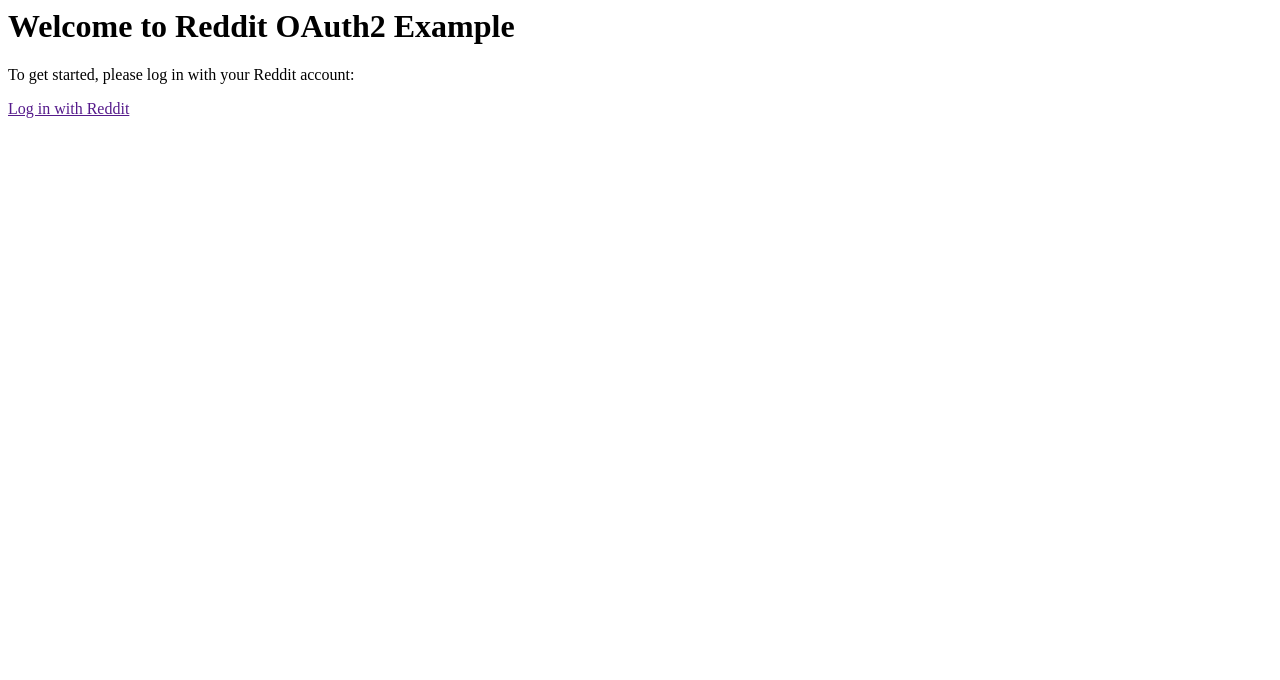
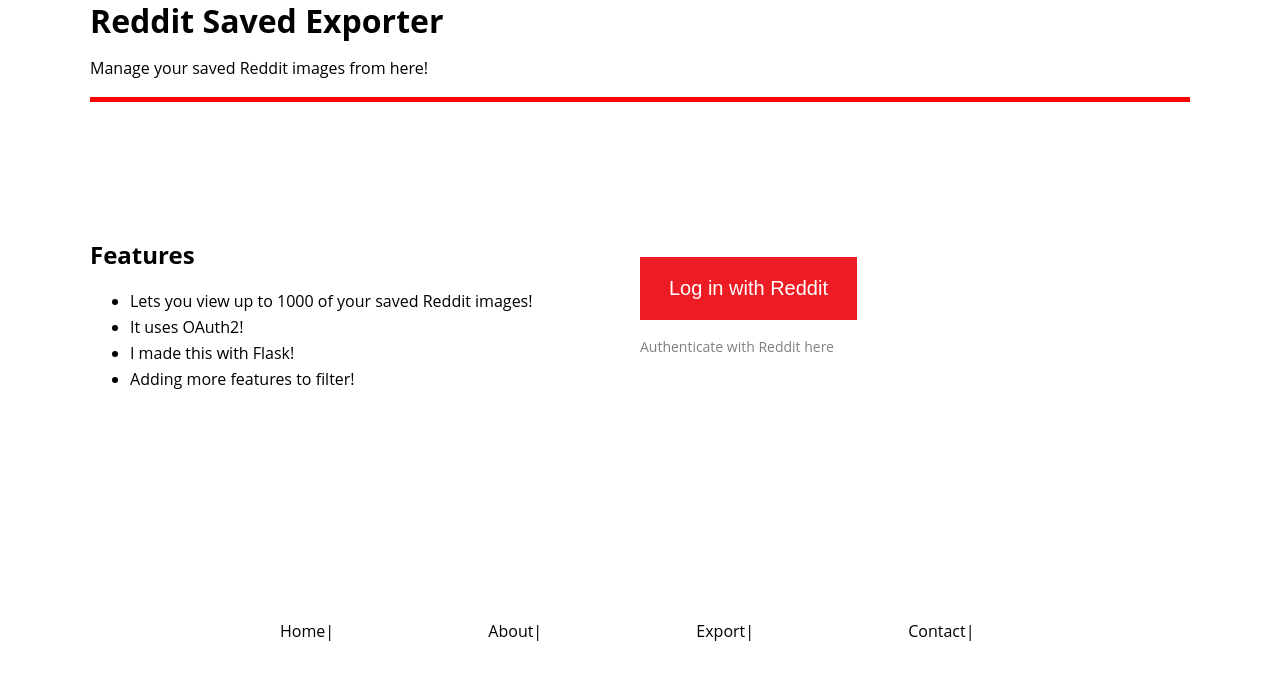
Before and after one commit to JackLikesHotpot/saved-by-snoo, a Flask app: template templates/index.html in a window 1280 px wide. Shown: the top 680 px of the page. Run offline with Flask 3, Linux system fonts and the light colour scheme; the template is opened without the code that fills it, so the values that code supplies are empty.

Commit message:
changed html styling for app homepage

```diff
--- a/app.py
+++ b/app.py
@@ -3,10 +3,6 @@
 import praw
 import os
 from dotenv import load_dotenv
-
-import logging
-logging.basicConfig(level=logging.DEBUG)
-logger = logging.getLogger(__name__)
 
 load_dotenv()
 app = Flask(__name__)
--- /dev/null
+++ b/static/styles/index.css
@@ -0,0 +1,78 @@
+.landing-page {
+  max-width: 1100px;
+  margin: auto;
+  font-family: "Open Sans", sans-serif;
+  font-optical-sizing: auto;
+  font-style: normal;
+  line-height: 26px;
+}
+
+.page-header {
+  border-bottom: 5px solid red;
+  margin-bottom: 100px;
+
+  font-weight: 700;
+  .sub-title {
+    font-weight: 500;
+  }
+}
+
+.flex-container {
+  display: flex;
+  justify-content: center;
+  align-items: center;
+}
+
+.features-tab, .login-tab {
+  float: left;
+  width: 50%;
+  justify-content: center;
+  padding-top: 20px;
+}
+
+.features-tab {
+  flex-grow: 1;
+}
+
+.login-tab {
+  flex-grow: 2;
+}
+
+#login-button {
+  background-color: #ed1c24;
+  color: white;
+  border: none;
+  padding: 20px 29px;
+  font-size: 20px;
+  transition-duration: 0.2s;
+  cursor: pointer;
+}
+
+
+#login-button:hover {
+  background-color: #b7161b;
+}
+
+.button-disclaimer {
+  color: grey;
+  font-size: 14px;
+}
+
+.page-footer {
+  /* border-top: 5px solid black; */
+  margin-top: 200px;
+}
+
+.footer {
+  margin: auto;
+}
+
+.footer li {
+  list-style: none;
+  display: inline-block;
+  padding: 10px 0 0 150px;
+}
+
+.footer li:after {
+  content: '|';
+}
--- a/templates/index.html
+++ b/templates/index.html
@@ -1,10 +1,47 @@
+<link rel= "stylesheet" type= "text/css" href= "{{ url_for('static',filename='styles/index.css') }}">
+
+
 <html>
 <head>
-    <title>Reddit OAuth2 Example</title>
+    <title>Reddit Saved Exporter</title>
 </head>
 <body>
-    <h1>Welcome to Reddit OAuth2 Example</h1>
-    <p>To get started, please log in with your Reddit account:</p>
-    <a href="{{ auth_url }}">Log in with Reddit</a>
+    <div class="landing-page">
+
+    <header class="page-header">
+    <div class="title">
+        <h1>Reddit Saved Exporter</h1>
+    </div>
+    <div class="sub-title">
+        <p>Manage your saved Reddit images from here!</p>
+    </div>
+    </header>
+
+    <main class="flex-container">
+        <div class="features-tab">
+            <h2>Features</h2>
+            <ul id="left-tab">
+                <li>Lets you view up to 1000 of your saved Reddit images!</li>
+                <li>It uses OAuth2!</li>
+                <li>I made this with Flask!</li>
+                <li>Adding more features to filter!</li>
+            </ul>
+        </div>
+        <div class="login-tab">
+            <a href="{{ auth_url }}"><button id="login-button">Log in with Reddit</button></a>
+            <p class="button-disclaimer">Authenticate with Reddit here</p>
+        </div>
+    </main>
+
+    <footer class="page-footer">
+        <div class=""></div>
+        <ul class="footer">
+            <li>Home</li>
+            <li>About</li>
+            <li>Export</li>
+            <li>Contact</li>
+        </ul>
+    </footer>
+</div>
 </body>
 </html>
--- a/templates/output.html
+++ b/templates/output.html
@@ -1,5 +1,4 @@
 <link rel= "stylesheet" type= "text/css" href= "{{ url_for('static',filename='styles/output.css') }}">
-
 
 <html>
 <body>
@@ -8,10 +7,7 @@
  <div class="card-container">
         {% for name, link in output.items() %}
             <div class="card">
-                <img class="image" src={{link[0]}} target="_blank"/>
-                <div class="card-text">
-                    <p>{{ name }}</p>
-                </div>
+                <a href={{link[0]}} target="_blank"><img class="image" src={{link[0]}} target="_blank"/></a>
             </div>
         {% endfor %}
     </div>
```
Also changed, not shown: static/styles/output.css (+5 -19 lines).
